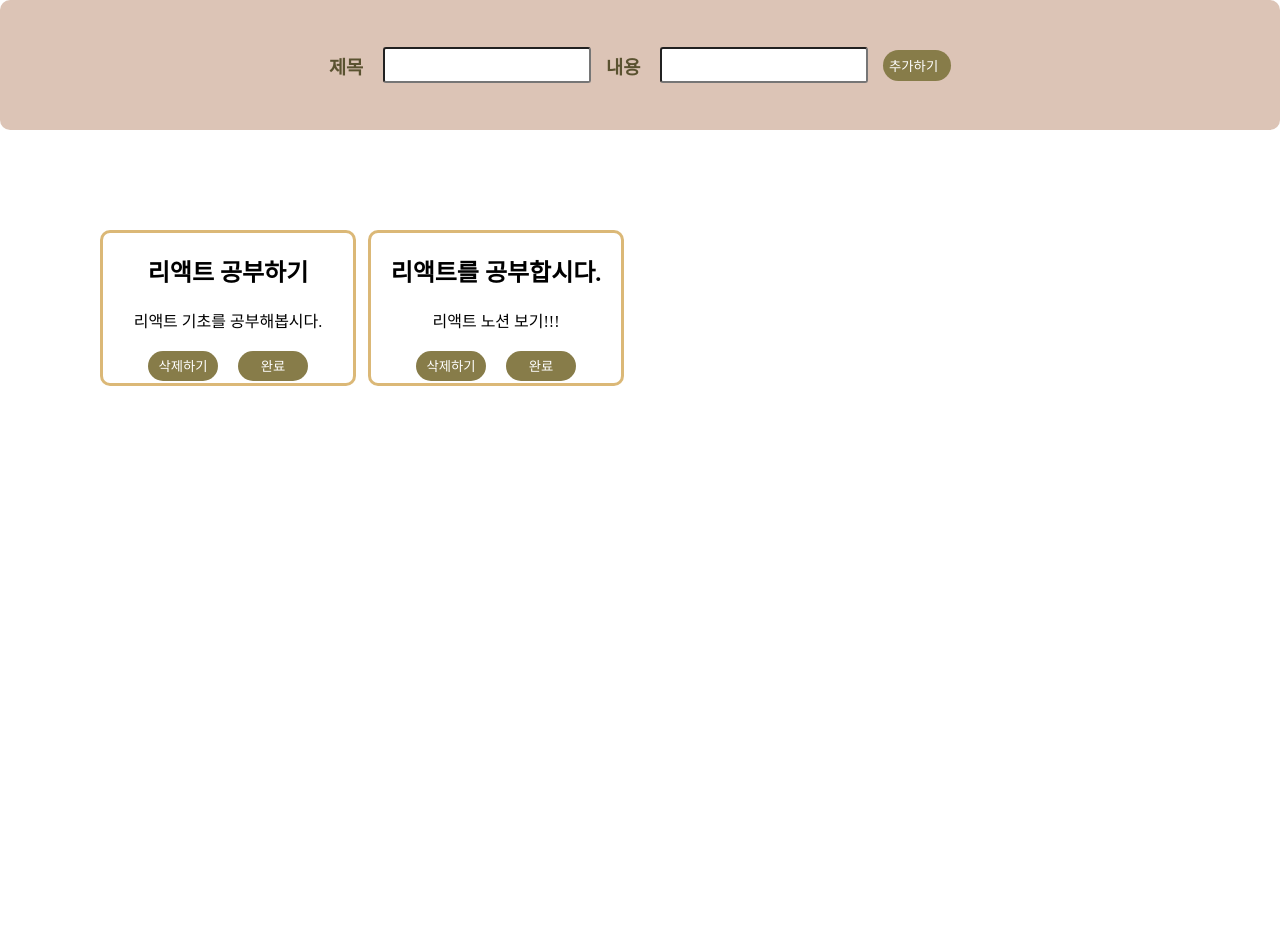
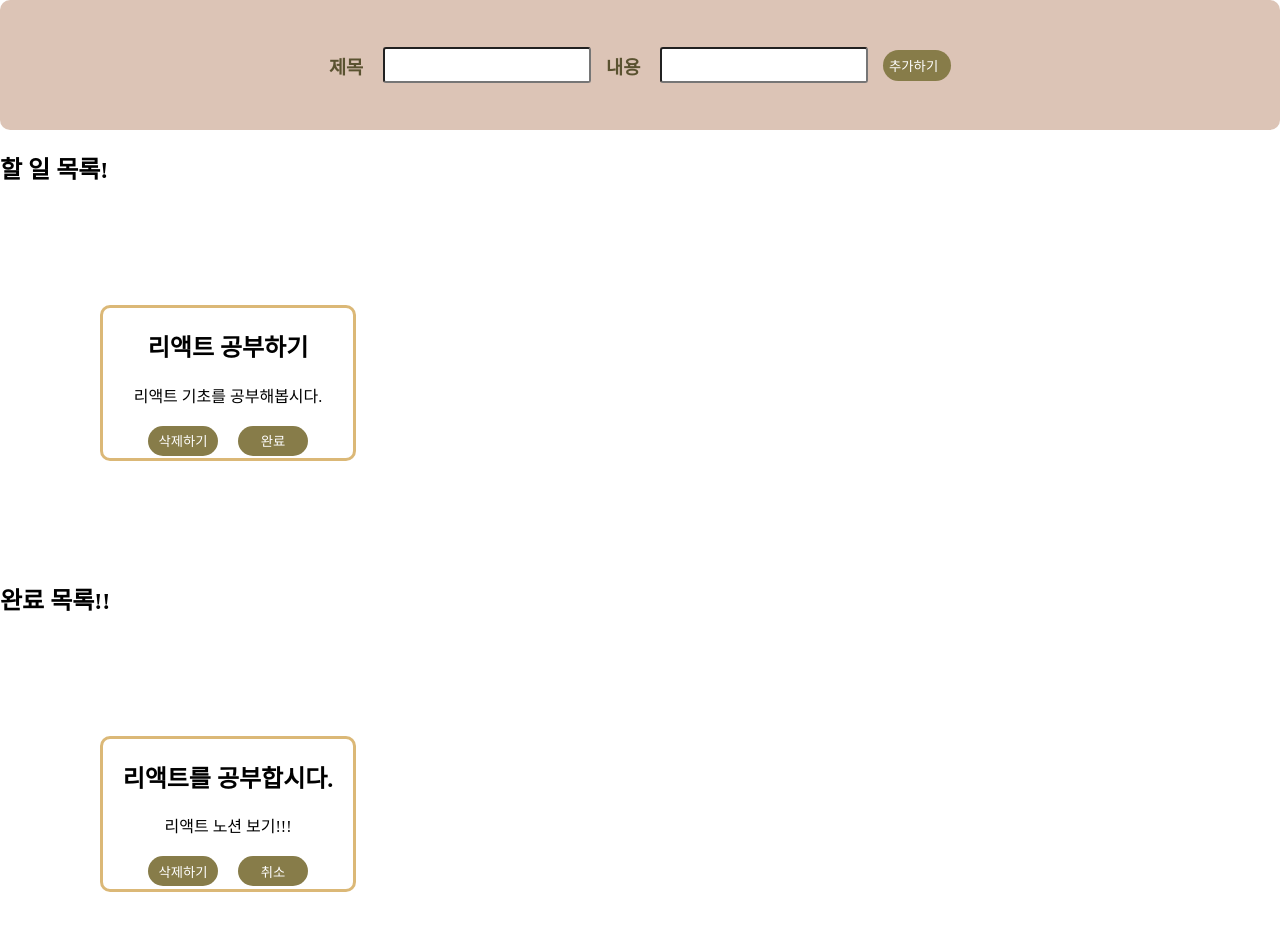
Before and after one commit to chomusuke9072/todolist, a React (Create React App) app: page / in a window 1280 px wide. Shown: the top 930 px of the page. Before the commit the page ends 800 px from the top, so only its background shows below. Built offline with nearby package versions, Linux system fonts and the light colour scheme.

Commit message:
할 일,완료 목록 구분

```diff
--- a/src/App.js
+++ b/src/App.js
@@ -7,8 +7,14 @@ function App() {
       id: 1,
       title: "리액트 공부하기",
       contents: "리액트 기초를 공부해봅시다.",
+      isDone: false,
     },
-    { id: 2, title: "리액트를 공부합시다.", contents: "리액트 노션 보기!!!" },
+    {
+      id: 2,
+      title: "리액트를 공부합시다.",
+      contents: "리액트 노션 보기!!!",
+      isDone: true,
+    },
   ]);
 
   const [title, setTitle] = useState("");
@@ -28,13 +34,22 @@ function App() {
       id: todo.length + 1,
       title,
       contents,
+      isDone: false,
     };
 
     setTodo([...todo, newTodo]);
   };
 
+  const todoList = todo.filter(function (todo) {
+    return todo.isDone === false;
+  });
+  const doneList = todo.filter(function (todo) {
+    return todo.isDone === true;
+  });
+
   return (
     <div>
+      <header></header>
       <div className="InputArea">
         <h3 className="title">제목&nbsp;</h3>
         <input className="Input" value={title} onChange={titleChangeHandler} />
@@ -52,8 +67,11 @@ function App() {
           <p>추가하기</p>
         </button>
       </div>
+      <div>
+        <h2>할 일 목록!</h2>
+      </div>
       <div className="app-style">
-        {todo.map(function (item) {
+        {todoList.map(function (item) {
           return (
             <div key={item.id} className="component-style">
               <h2>{item.title}</h2>
@@ -66,6 +84,23 @@ function App() {
           );
         })}
       </div>
+      <div>
+        <h2>완료 목록!!</h2>
+        <div className="app-style">
+          {doneList.map(function (item) {
+            return (
+              <div key={item.id} className="component-style">
+                <h2>{item.title}</h2>
+                <p>{item.contents}</p>
+                <div className="gapButton">
+                  <button className="newButton">삭제하기</button>
+                  <button className="newButton">취소</button>
+                </div>
+              </div>
+            );
+          })}
+        </div>
+      </div>
     </div>
   );
 }
```
